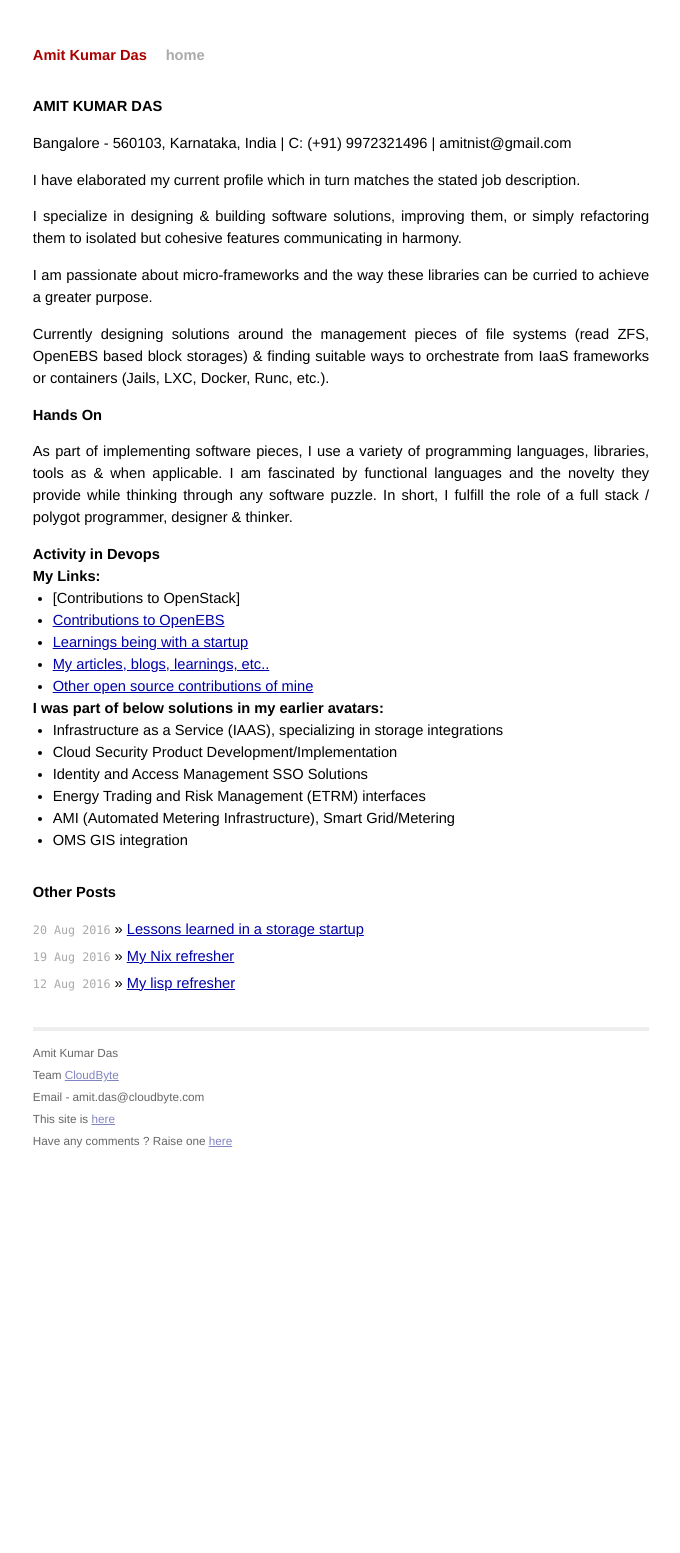
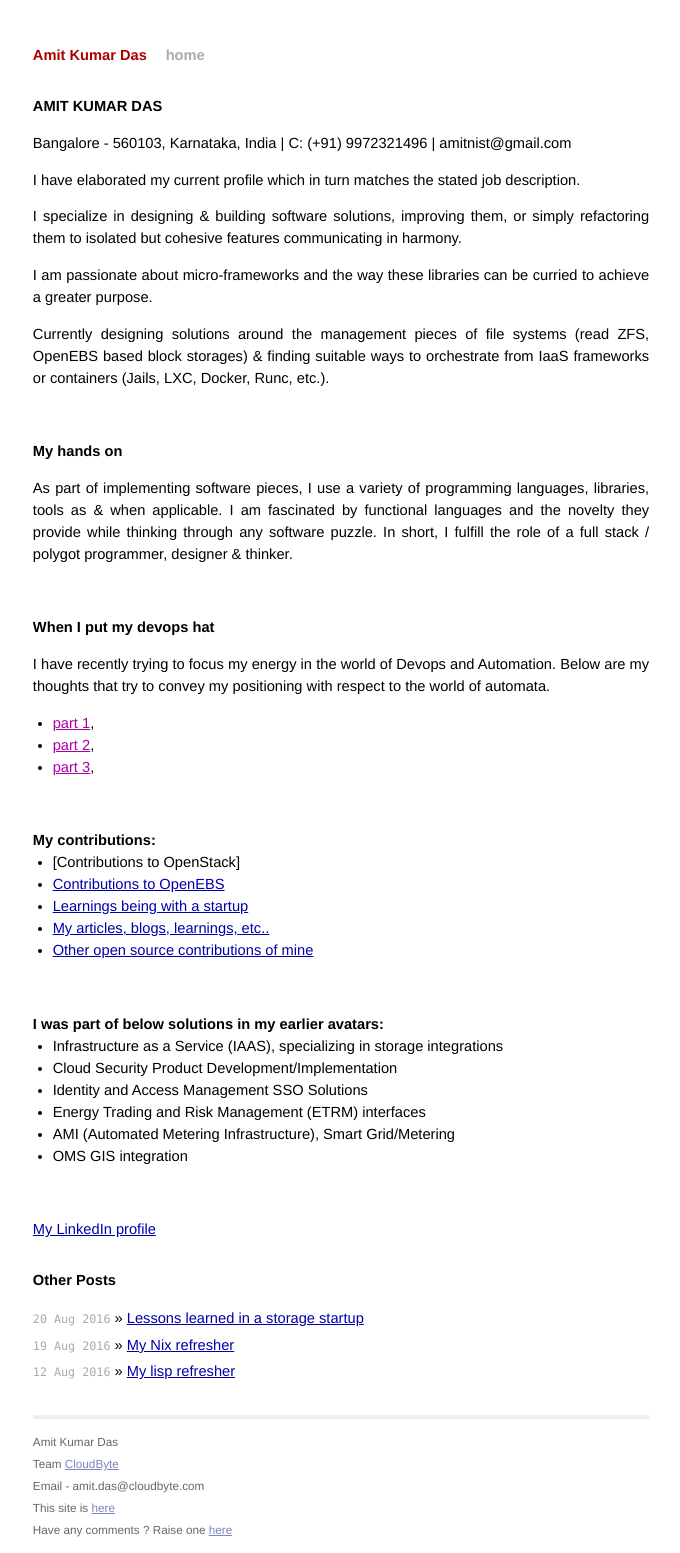
Before and after one commit to AmitKumarDas/amitkumardas.github.io, a Jekyll site: the page built from _posts/2016-09-01-my-resume-cover-letter.md, in a window 1280 px wide. Shown: the whole page, without its empty margins (299-979 px from the left). Built offline with Jekyll 4.4.1, drawn with Linux system fonts in a browser that asks for light colours; before the commit the page ends 1164 px from its top, so only the background shows below that.

Commit message:
Update 2016-09-01-my-resume-cover-letter.md

```diff
--- a/_posts/2016-09-01-my-resume-cover-letter.md
+++ b/_posts/2016-09-01-my-resume-cover-letter.md
@@ -18,24 +18,36 @@ Currently designing solutions around the management pieces of file systems
 (read ZFS, OpenEBS based block storages) & finding suitable ways to orchestrate from
 IaaS frameworks or containers (Jails, LXC, Docker, Runc, etc.).
 
-### Hands On
+<br />
+
+### My hands on
 
 As part of implementing software pieces, I use a variety of programming
 languages, libraries, tools as & when applicable. I am fascinated by functional
 languages and the novelty they provide while thinking through any software puzzle.
 In short, I fulfill the role of a full stack / polygot programmer, designer & thinker.
 
-### Activity in Devops
+<br />
 
+### When I put my devops hat
 
+I have recently trying to focus my energy in the world of Devops and Automation.
+Below are my thoughts that try to convey my positioning with respect to the world of automata.
+- [part 1](),
+- [part 2](),
+- [part 3](),
 
-### My Links:
+<br />
+
+### My contributions:
 
 - [Contributions to OpenStack]
 - [Contributions to OpenEBS](https://github.com/openebs/)
 - [Learnings being with a startup](https://amitkumardas.github.io/2016/08/20/lessons-learned-at-CloudByte.html)
 - [My articles, blogs, learnings, etc..](https://amitkumardas.github.io/)
 - [Other open source contributions of mine](https://github.com/AmitKumarDas)
+
+<br />
 
 ### I was part of below solutions in my earlier avatars:
 
@@ -45,3 +57,7 @@ In short, I fulfill the role of a full stack / polygot programmer, designer & th
 - Energy Trading and Risk Management (ETRM) interfaces
 - AMI (Automated Metering Infrastructure), Smart Grid/Metering
 - OMS GIS integration
+
+<br />
+
+[My LinkedIn profile](https://in.linkedin.com/in/amit-kumar-das-224b351b)
```
